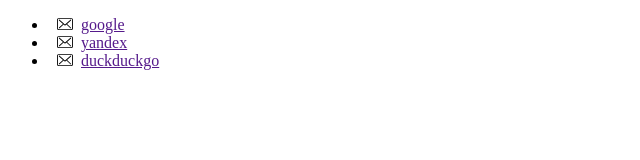
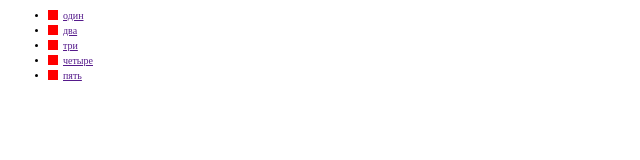
Before and after one commit to NadezhdaGit/4, a plain HTML site: page psevdo-elements/index.html in a window 1280 px wide. Shown: the whole page, without its empty margins (0-640 px from the left). Drawn offline with Linux system fonts and the light colour scheme.

Commit message:
сделали красные псевдо квадраты

```diff
--- a/psevdo-elements/index.html
+++ b/psevdo-elements/index.html
@@ -8,10 +8,18 @@
   <title>Psevdo</title>
 </head>
 <body>
-  <ul>
+  <!-- <ul>
     <li><a href="">google</a></li>
     <li><a href="">yandex</a></li>
     <li><a href="">duckduckgo</a></li>
+  </ul> -->
+  <ul>
+    <li><a href="">один</a></li>
+    <li><a href="">два</a></li>
+    <li><a href="">три</a></li>
+    <li><a href="">четыре</a></li>
+    <li><a href="">пять</a></li>
   </ul>
+
 </body>
 </html>
--- a/psevdo-elements/style.css
+++ b/psevdo-elements/style.css
@@ -1,16 +1,38 @@
-a{
+/*a{
   position: relative;
   padding-left: 33px;
   /*указываем отступ равный ширине иконки*/
-}
-a:before{
+/*}
+a:before{*/
   /*если размер картинки неизвестен*/
-  content: '';
+  /*content: '';
   position: absolute;
   left: 0;
   background: url(envelope.svg) center center no-repeat;
   background-size: contain;
   height: 16px;
-  width: 33px;
+  width: 33px;*/
   /*content: url(http://placekitten.com/50/50);*/
+/*}*/
+body{
+  font-size: 10px;
 }
+ul li{
+  margin-bottom: 5px;
+  height: 10px;
+}
+a{
+  position: relative;
+  padding-left: 15px;
+  height: 10px;
+  padding-top: 0;
+  padding-bottom: 0;
+}
+a:before{
+  position: absolute;
+  left: 0;
+  content: '';
+  background: red;
+  height: 10px;
+  width: 10px;
+}
```
